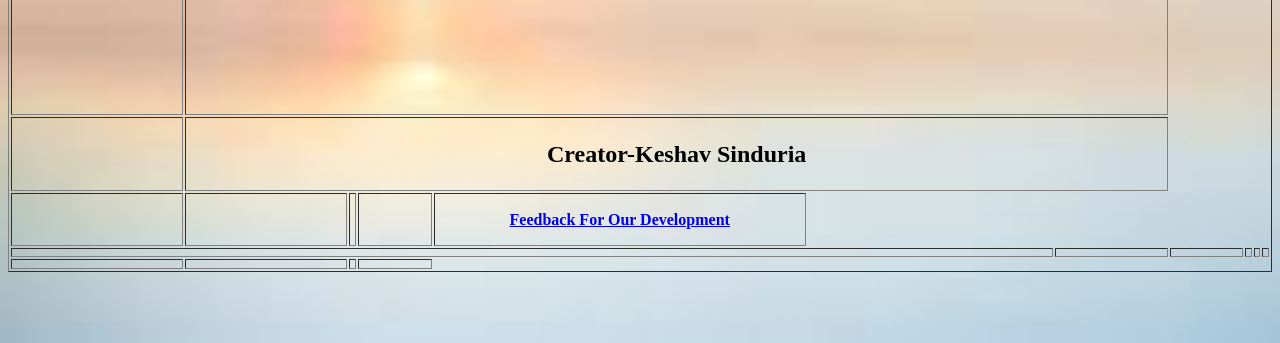
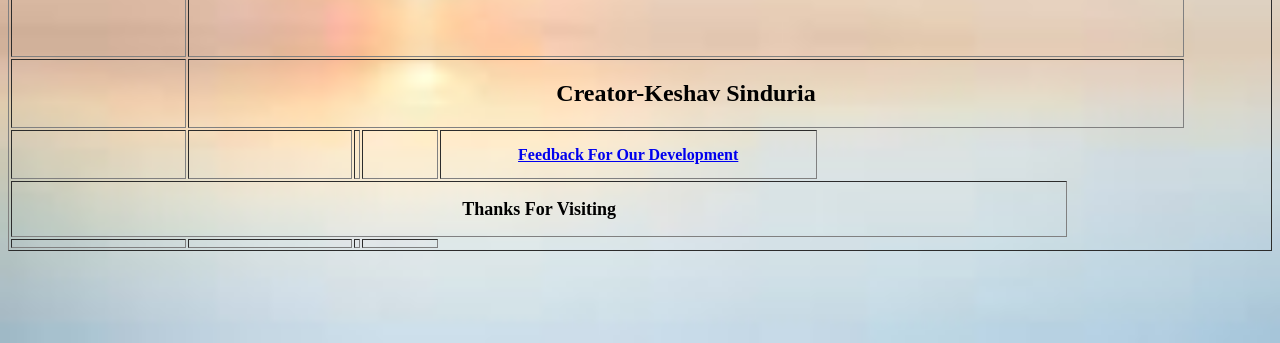
Before and after one commit to MRKKSUSER/MRKKSUSER.github.io, a plain HTML site: page index.html in a window 1280 px wide. Shown: the part 457-800 px from the top of the page. Drawn offline with Linux system fonts and the light colour scheme.

Commit message:
Update index.html

```diff
--- a/index.html
+++ b/index.html
@@ -41,14 +41,10 @@ KKS.in</h1>
 <th></th>
   <th></th>
 <th><center-left></center-left><a href="https://forms.gle/kiJ7Zp3Pei3Ejjeo8" target=_blank title=Feedback for us>Feedback For Our Development</a></center-left></th>
+</tr>
 <!---row5--->
 <tr>
 <center><th colspan="6">
-  <th></th>
-    <th></th>
-    <th></th>
-    <th></th>
-    <th></th>
 <font size="4">Thanks For Visiting</center></font>
 </th></cemter>
 </tr>
```
